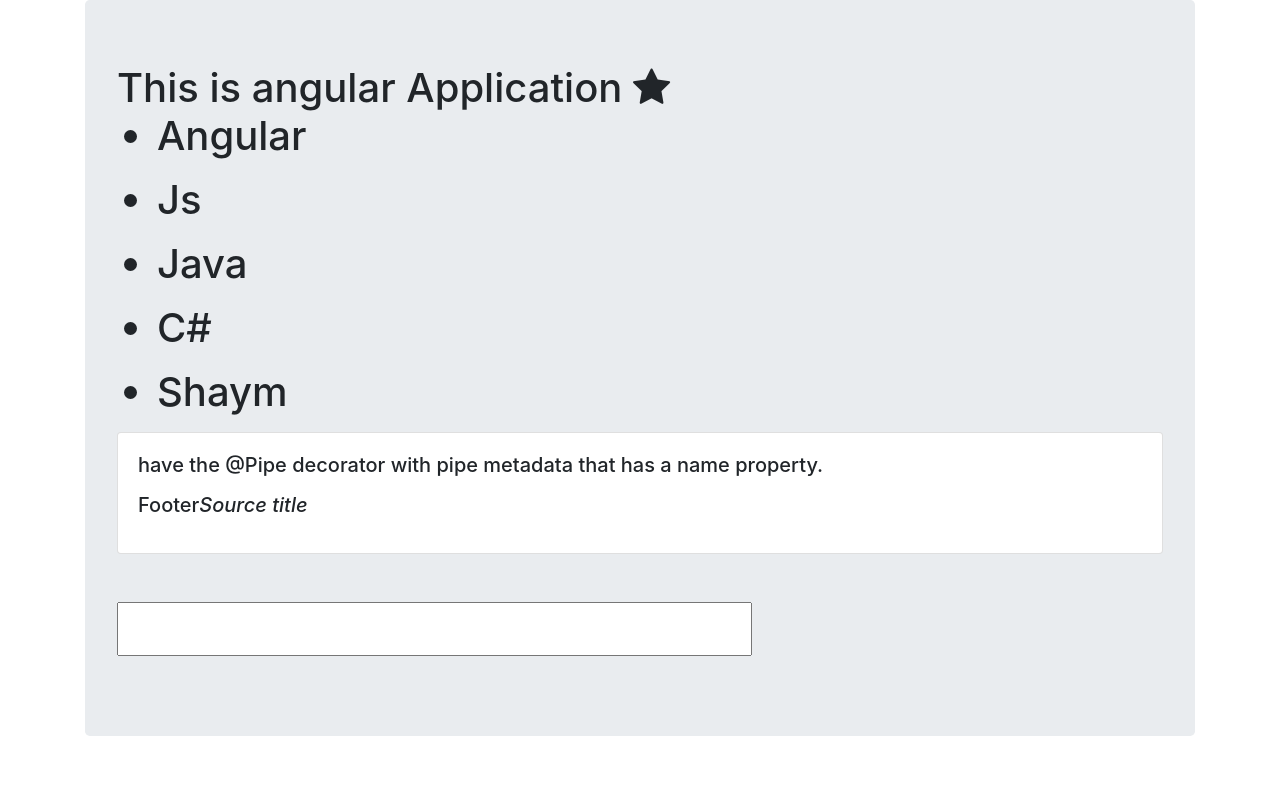
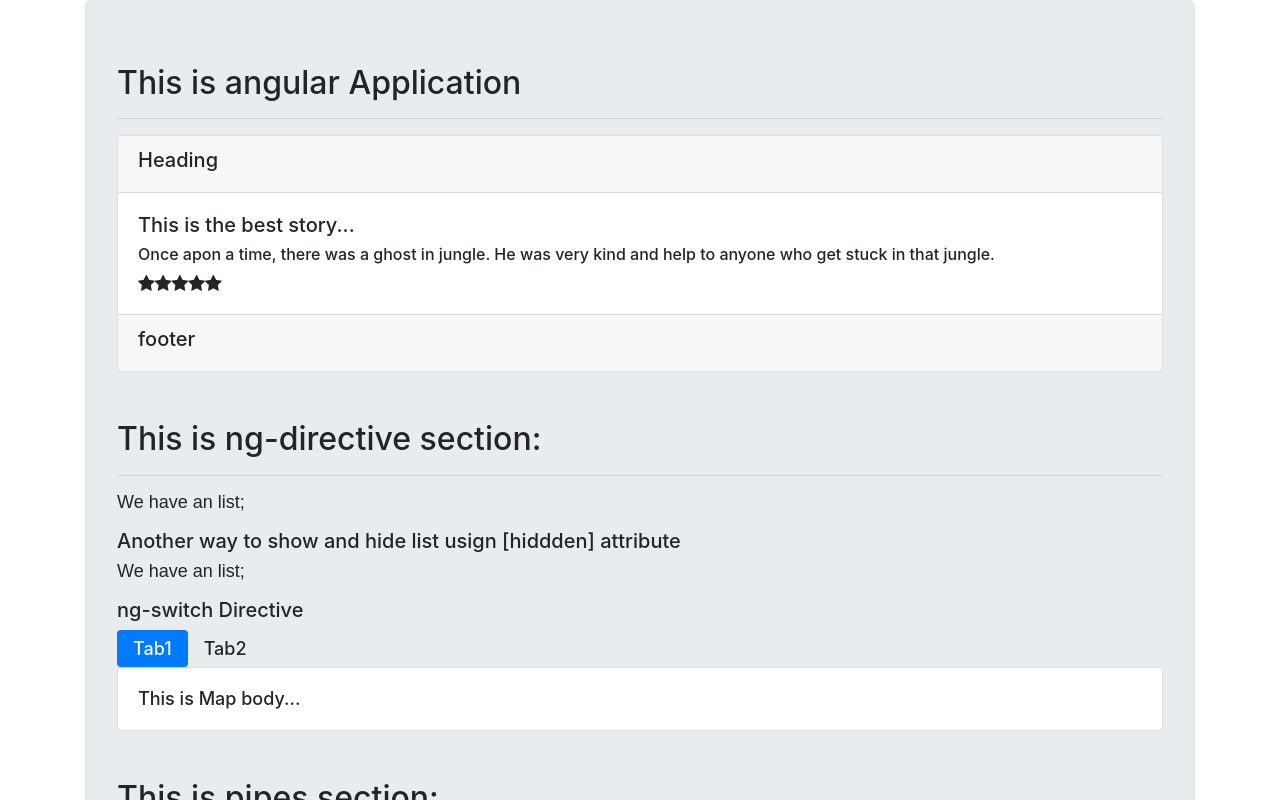
Before and after one commit to Ram-Suryavanshi/angular, an Angular app: page / in a window 1280 px wide. Shown: the top 800 px of the page. Built offline with nearby package versions, Linux system fonts and the light colour scheme.

Commit message:
Added Components Panel, directive, favourite

```diff
--- a/src/app/app.component.html
+++ b/src/app/app.component.html
@@ -2,14 +2,41 @@
 <div class="container">
 
 <h1 class="jumbotron">
-  {{title}}
 
+
+ <h2> {{title}} </h2><hr>
+
+  <!--cCustom panel Component -->
+  <app-panel>
+      <ng-container class="header">
+       <h5>Heading</h5>
+      </ng-container>
+      <ng-container class="body">
+        <h5>This is the best story...</h5>
+        <h6>Once apon a time, there was a ghost in jungle. He was very kind and help to anyone who get stuck in that jungle.</h6>
+
+        <!-- favourite Component -->
+        <favourite [isFavourite]="post.isFavourite" (change)="onFavouriteChange($event)"></favourite>
+        <favourite [isFavourite]="post.isFavourite" (change)="onFavouriteChange($event)"></favourite>
+        <favourite [isFavourite]="post.isFavourite" (change)="onFavouriteChange($event)"></favourite>
+        <favourite [isFavourite]="post.isFavourite" (change)="onFavouriteChange($event)"></favourite>
         <favourite [isFavourite]="post.isFavourite" (change)="onFavouriteChange($event)"></favourite>
 
-   <ul  *ngFor="let item of courses" >
-     <li>{{item}}</li>
-   </ul>
+      </ng-container>
+      <ng-container class="footer">
+        <h5>footer</h5>
+      </ng-container>
+  </app-panel>
 
+  <!-- favourite Component -->
+  <!-- <favourite [isFavourite]="post.isFavourite" (change)="onFavouriteChange($event)"></favourite> -->
+   <br>
+
+  <!-- directive Component -->
+  <h2>This is ng-directive section:</h2><hr>
+  <directive></directive>
+
+  <h2>This is pipes section:</h2><hr>
   <div class="card">
     <div class="card-body">
       <blockquote class="blockquote">
@@ -19,6 +46,10 @@
     </div>
   </div>
   <br/>
+
+
+
+  <h2>This is Two-way Binding section:</h2><hr>
   <div class="form-group">
     <input [(ngModel)]="test" type="text">
   </div>
--- /dev/null
+++ b/src/app/directive/directive.component.html
@@ -0,0 +1,44 @@
+<!-- Old Technique -->
+<div *ngIf="list.length > 0">
+  <p> We have an list;</p>
+</div>
+<div *ngIf="list.length == 0">
+ <p> We don't have an list;</p>
+</div>
+
+<!-- Use if else -->
+<!-- <div *ngIf="list.length > 0;then islist else noList" ></div>
+<ng-template #isList>
+  <p> We have an list</p>
+</ng-template>
+<ng-template #noList>
+  <p> We don't have an list</p>
+</ng-template> -->
+
+<h5>Another way to show and hide list usign [hiddden] attribute</h5>
+<div [hidden]="list.length <= 0">
+  <p> We have an list;</p>
+</div>
+<div [hidden]="list.length > 0">
+ <p> We don't have an list;</p>
+</div>
+
+<h5>ng-switch Directive</h5>
+<div class="nav nav-pills">
+  <li class="nav-item"><a [class.active]="viewMode =='map'" (click)="viewMode='map'" class="nav-link" >Tab1</a></li>
+  <li class="nav-item"><a  [class.active]="viewMode =='list'" (click)="viewMode='list'" class="nav-link" >Tab2</a></li>
+</div>
+<div [ngSwitch]="viewMode">
+  <div *ngSwitchCase="'map'">
+    <div  class="card card-body">
+        This is Map body...
+    </div>
+  </div>
+  <div *ngSwitchCase="'list'">
+    <div class="card card-body">
+      This is List body...
+    </div>
+  </div>
+  <div *ngSwitchDefault >Otherwise</div>
+</div>
+<br>
--- /dev/null
+++ b/src/app/directive/directive.component.ts
@@ -0,0 +1,19 @@
+import { Component, OnInit } from '@angular/core';
+
+@Component({
+  selector: 'directive',
+  templateUrl: './directive.component.html',
+  styleUrls: ['./directive.component.css']
+})
+export class DirectiveComponent implements OnInit {
+
+  constructor() { }
+
+  list = [1,2,3];
+
+  viewMode = "map";
+
+  ngOnInit() {
+  }
+
+}
--- a/src/app/favourite/favourite.component.ts
+++ b/src/app/favourite/favourite.component.ts
@@ -11,7 +11,7 @@ export class FavouriteComponent implements OnInit {
   @Output('change') change = new EventEmitter();
   constructor() {
     this.isFavourite = true;
-   }
+  }
 
   ngOnInit() {
   }
--- /dev/null
+++ b/src/app/panel/panel.component.html
@@ -0,0 +1,11 @@
+<div class="card">
+  <div class="card-header">
+    <ng-content select=".header"></ng-content>
+  </div>
+  <div class="card-body">
+    <ng-content select=".body"></ng-content>
+  </div>
+  <div class="card-footer">
+    <ng-content select=".footer"></ng-content>
+  </div>
+</div>
--- /dev/null
+++ b/src/app/panel/panel.component.ts
@@ -0,0 +1,15 @@
+import { Component, OnInit } from '@angular/core';
+
+@Component({
+  selector: 'app-panel',
+  templateUrl: './panel.component.html',
+  styleUrls: ['./panel.component.css']
+})
+export class PanelComponent implements OnInit {
+
+  constructor() { }
+
+  ngOnInit() {
+  }
+
+}
--- a/src/styles.css
+++ b/src/styles.css
@@ -1,3 +1,12 @@
 /* You can add global styles to this file, and also import other style files */
 @import "~bootstrap/dist/css/bootstrap.css";
-@import "~font-awesome/css/font-awesome.css"
+@import "~font-awesome/css/font-awesome.css";
+
+body, div{
+  font-size: 18px;
+}
+
+p{
+  font: 1em sans-serif;
+  font-size:18px;
+}
```
Also changed, not shown: src/app/app.module.ts (+7 -1 lines), src/app/directive/directive.component.css (added), src/app/panel/panel.component.css (added), 2 other files (tests, documents, lock files or other folders). Lines whose indentation alone changed are shown as unchanged.
